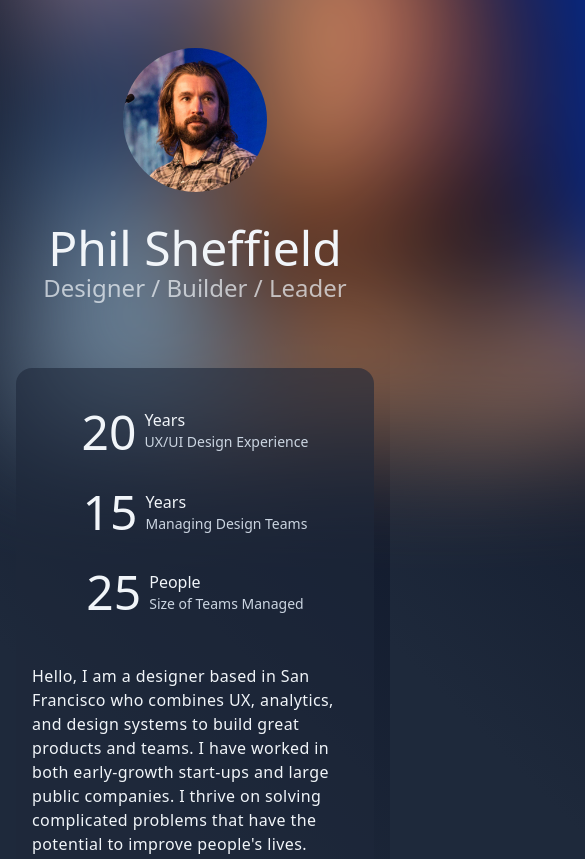
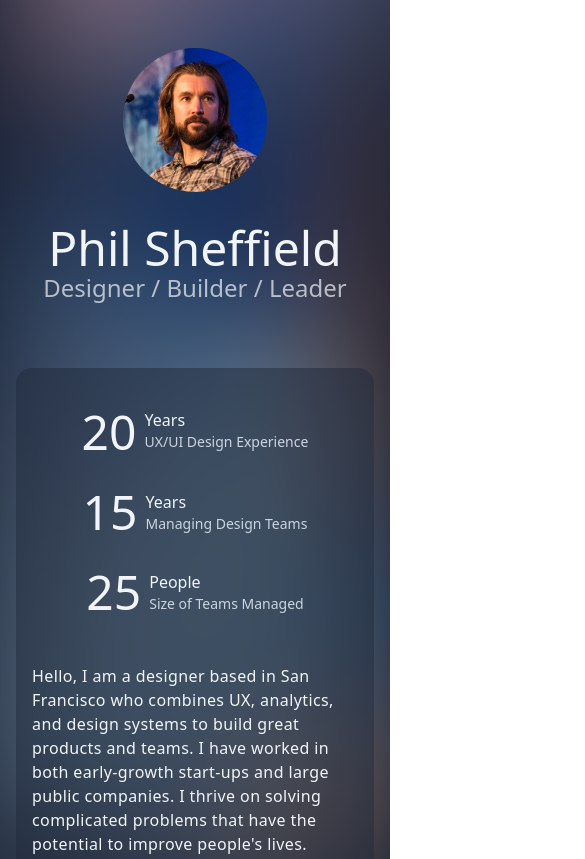
Before and after one commit to psheffie/personal-site, a plain HTML site: page index.html in a window 390 px wide. Shown: the top 859 px of the page, 585 px wide, since content can reach past the window. Drawn offline with nearby package versions, Linux system fonts and the light colour scheme; a web font is replaced by a local one.

Commit message:
mobile fixes and removing unnessary css

```diff
--- a/index.html
+++ b/index.html
@@ -1,6 +1,5 @@
 <!doctype html>
 <html>
-
 <head>
     <link rel="apple-touch-icon-precomposed" sizes="57x57" href="./assets/favicon/" />
     <link rel="apple-touch-icon-precomposed" sizes="114x114" href="./assets/favicon/apple-touch-icon-114x114.png" />
@@ -37,19 +36,18 @@
     gtag('config', 'G-WNF8QBVRZ8');
     </script>
 </head>
-
-<body class="flex flex-col items-center text-slate-100 sm:p-16 p-4">
+<body class="flex flex-col items-center text-slate-100 sm:p-16 p-4 w-full">
     <div class="max-w-3xl">
-    <header>
-            <div class="header-bg z-0" ></div>
-            <div class="flex items-center justify-center content-center pb-16 flex-col sm:flex-row mt-8 sm:mt-8">
+    <header class="relative">
+            <div class="bg-[url('./assets/image_phil-sheffield.jpeg')] w-full h-full z-0 absolute opacity-80 blur-3xl bg-cover -mt-96 rounded-full" ></div>
+            <div class="flex items-center justify-center content-center pb-16 flex-col sm:flex-row mt-8 sm:mt-8 z-10">
                 <img src="./assets/image_phil-sheffield.jpeg" class="w-36 h-36 rounded-full fade-in">
                 <div class="sm:ml-8 mt-8 sm:mt-0">
                     <h1 class="text-center sm:text:left text-5xl fade-in text-slate-100 fade-in">Phil Sheffield</h1>
                     <h3 class="text-center sm:text:left text-2xl text-slate-100 opacity-70"><span class="fade-delay-2">Designer</span> <span class="fade-delay-3">/ Builder </span><span class="fade-delay-4">/ Leader</span></h3>
                 </div>
             </div>
-            <div class="relative bg-slate-800 rounded-2xl backdrop-blur-4xl bg-opacity-60 md:py-16 sm:p-8 p-4 pt-6 fade-in">
+            <div class="relative bg-slate-800 rounded-2xl backdrop-blur-xl bg-opacity-50 md:py-16 sm:p-8 p-4 pt-6 fade-in">
                     <div class="flex flex-col sm:flex-row mb-8 sm:mx-8 mx-2">
                         <div class="flex sm:flex-col md:flex-row sm:items-start sm:content-start sm:w-1/4 sm:mx-8 my-4 sm:my-0 md:mx-0 md:w-1/3 fade-delay-1 justify-center w-full">
                             <p class="sm:text-left text-5xl font-normal text-slate-100 ">20</p>
```
